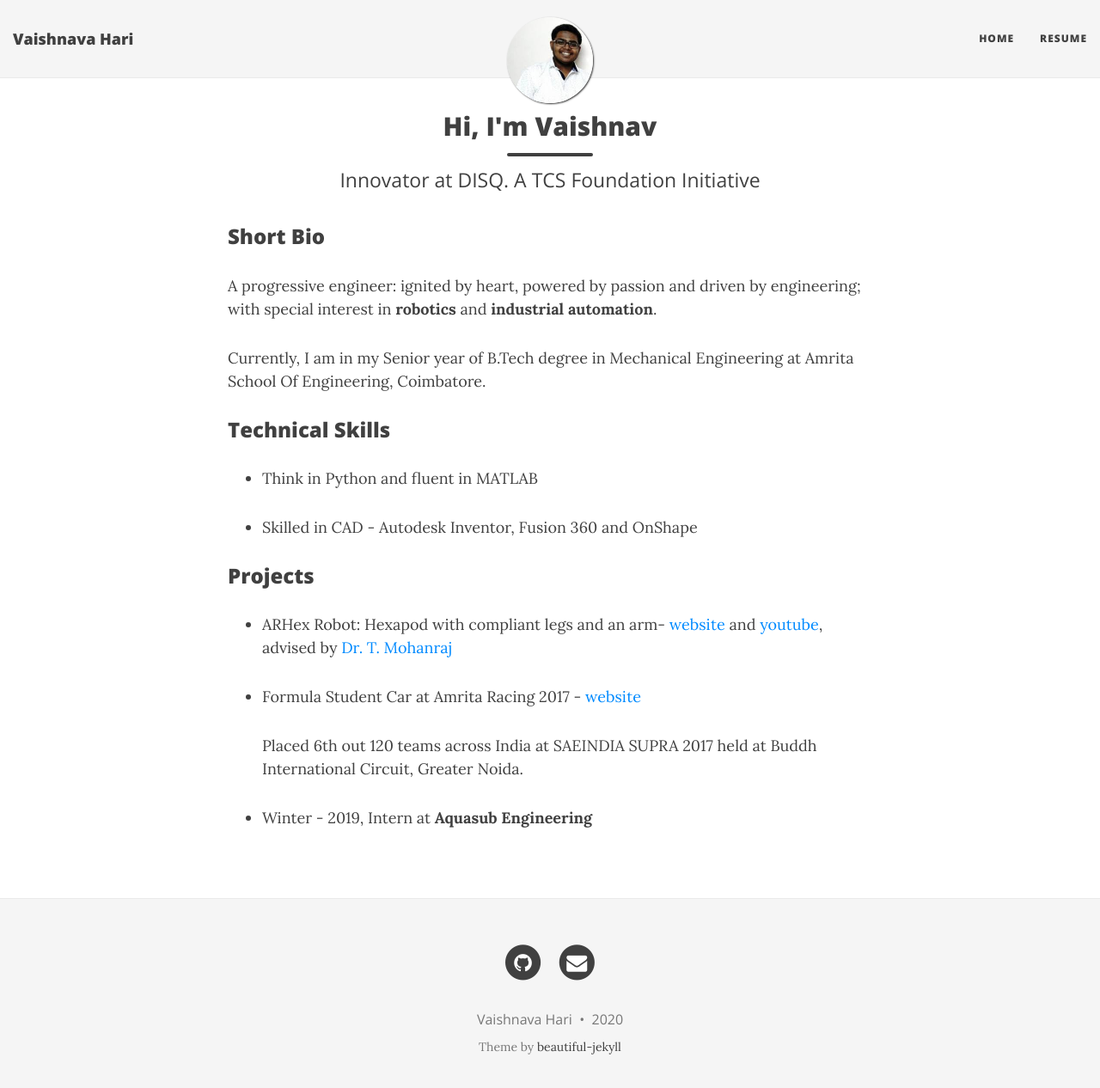
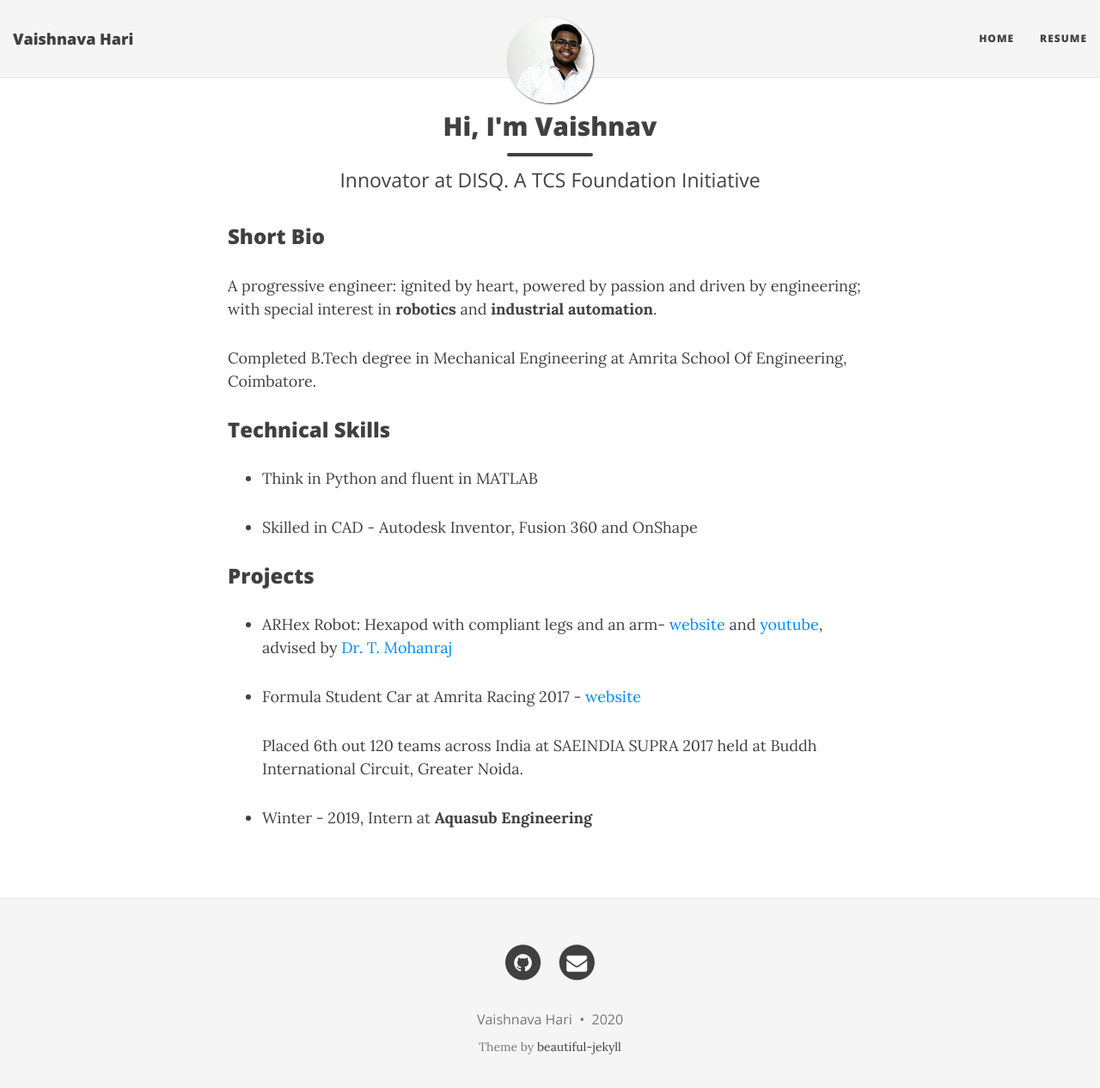
Before and after one commit to svaichu/svaichu.github.io, a Jekyll site: the page built from index.html, in a window 1280 px wide and 1279 px high. Shown: the top 1266 px of the window at 86% size. Built offline with Jekyll 4.4.1, drawn with Linux system fonts in a browser that asks for light colours; nearby versions of some CDN libraries; the list of posts is cut into pages by our own code.

Commit message:
Add graduation

```diff
--- a/index.html
+++ b/index.html
@@ -7,7 +7,7 @@ use-site-title: true
 
 <h3>Short Bio</h3>
 <p>A progressive engineer: ignited by heart, powered by passion and driven by engineering; with special interest in <b>robotics</b> and <b>industrial automation</b>.</p>
-<p>Currently, I am in my Senior year of B.Tech degree in Mechanical Engineering at Amrita School Of Engineering, Coimbatore.</p>
+<p>Completed B.Tech degree in Mechanical Engineering at Amrita School Of Engineering, Coimbatore.</p>
 
 
 <h3>Technical Skills</h3>
```
